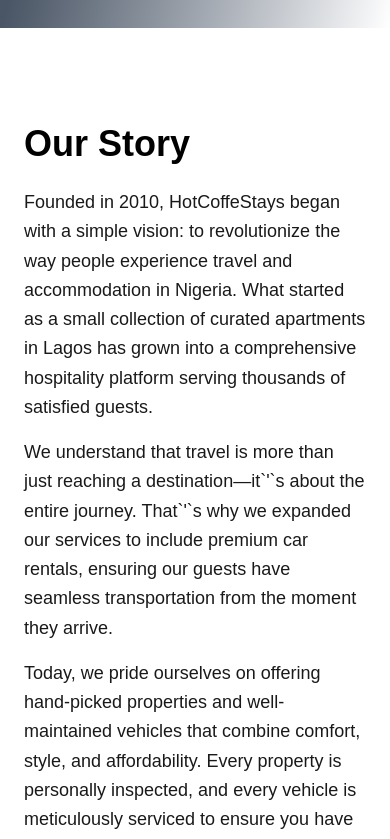
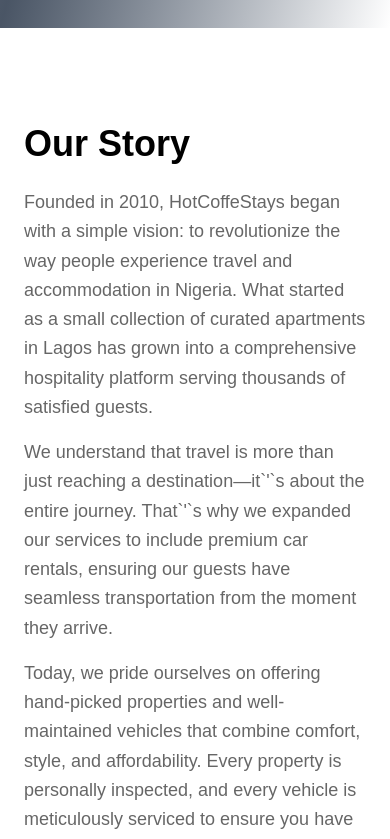
Before and after one commit to iOtele/hotcoffestays, a Next.js app: page / in a window 390 px wide. Shown: the part 9820-10659 px from the top of the page. Built offline with nearby package versions, Linux system fonts and the light colour scheme.

Commit message:
refactor(AboutUs): update layout structure and improve text styling for better readability

```diff
--- a/src/components/AboutUs.tsx
+++ b/src/components/AboutUs.tsx
@@ -5,11 +5,13 @@
   return (
     <div className="min-h-screen">
       <section className="py-24 px-6">
-        <div className="max-w-7xl mx-auto">
+        <div className="container mx-auto">
           <div className="grid lg:grid-cols-2 gap-12 items-center">
             <div>
-              <h2 className="text-4xl md:text-5xl font-bold mb-6">Our Story</h2>
-              <div className="space-y-4 text-lg opacity-90 leading-relaxed">
+              <h2 className="text-4xl md:text-5xl font-bold mb-6 text-foreground">
+                Our Story
+              </h2>
+              <div className="space-y-4 text-lg opacity-60 leading-relaxed text-foreground">
                 <p>
                   Founded in 2010, HotCoffeStays began with a simple vision: to
                   revolutionize the way people experience travel and
```
